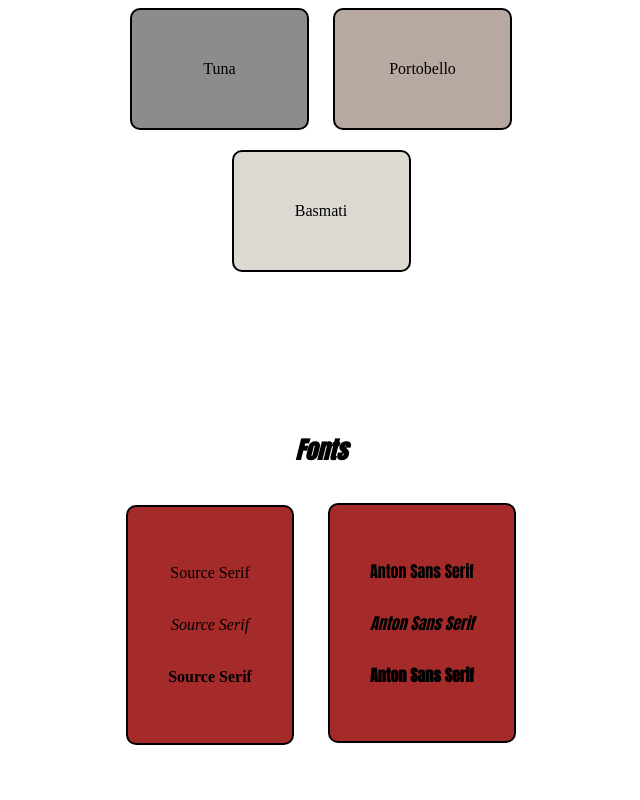
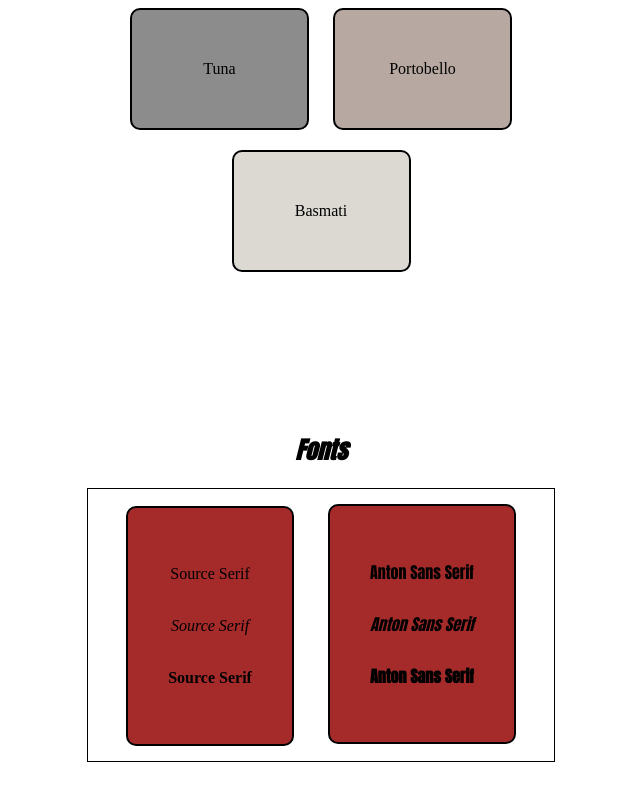
Before and after one commit to daryldelrosario/koolaid-style-guide, a plain HTML site: page index.html in a window 1280 px wide. Shown: the part 625-1425 px from the top of the page, without its empty margins (319-959 px from the left). Drawn offline with Linux system fonts and the light colour scheme; a web font is replaced by a local one.

Commit message:
Add border around font section

```diff
--- a/styles.css
+++ b/styles.css
@@ -105,6 +105,8 @@ main h2 {
 .fonts {
   margin: 0px auto;
   margin-bottom: 100px;
+  border: 1px solid black;
+  width: 40%;
 }
 
 .font-display {
```
